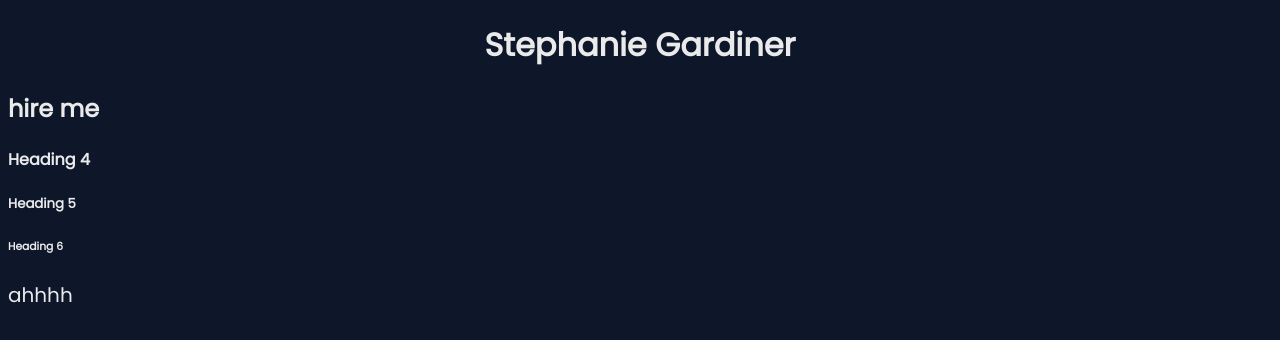
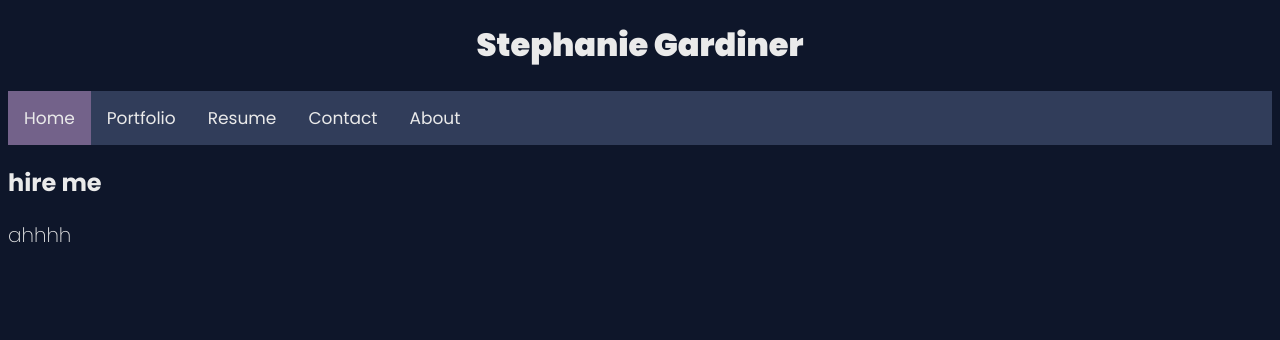
Before and after one commit to Incendium399/stephgardiner.com, a plain HTML site: page index.html in a window 1280 px wide. Drawn offline with Linux system fonts and the light colour scheme.

Commit message:
added navigation bar

```diff
--- a/index.html
+++ b/index.html
@@ -8,7 +8,9 @@
 -->
 <html>
     <head>
-        <link rel="stylesheet" href="https://fonts.googleapis.com/css?family=Poppins">
+      <link rel="preconnect" href="https://fonts.googleapis.com">
+      <link rel="preconnect" href="https://fonts.gstatic.com" crossorigin>
+      <link href="https://fonts.googleapis.com/css2?family=Poppins:ital,wght@0,100;0,200;0,300;0,400;0,500;0,600;0,700;0,800;0,900;1,100;1,200;1,300;1,400;1,500;1,600;1,700;1,800;1,900&display=swap" rel="stylesheet">
 
         <style>
 
@@ -22,13 +24,48 @@
           /*color: white;-->*/
           text-align: center;
           font-style: bold;
+          font-weight: 900;
         }
 
         p {
 
           font-size: 20px;
-          font-style: normal;
+          font-weight: 200;
         }
+
+         /* Add a black background color to the top navigation */
+.topnav {
+  background-color: #313D5A;
+  overflow: hidden;
+}
+
+/* Style the links inside the navigation bar */
+.topnav a {
+  float: left;
+  display: block;
+  color: #EAEAEA;
+  text-align: center;
+  padding: 14px 16px;
+  text-decoration: none;
+  font-size: 17px;
+}
+
+/* Change the color of links on hover */
+.topnav a:hover {
+  background-color: #EAEAEA;
+  color: #0E162A;
+}
+
+/* Add an active class to highlight the current page */
+.topnav a.active {
+  background-color: #73628A;
+  color: #EAEAEA;
+}
+
+/* Hide the link that should open and close the topnav on small screens */
+.topnav .icon {
+  display: none;
+}
         </style>
         </head>
 
@@ -37,13 +74,25 @@
 </head>
 
 <body>
+  <h1>Stephanie Gardiner</h1>
 
-<h1>Stephanie Gardiner</h1>
+  <div class="topnav" id="myTopnav">
+    <a href="#home" class="active">Home</a>
+    <a href="#portfolio">Portfolio</a>
+    <a href="#resume">Resume</a>
+    <a href="#contact">Contact</a>
+    <a href="#about">About</a>
+    <a href="javascript:void(0);" class="icon" onclick="myFunction()">
+      <i class="fa fa-bars"></i>
+    </a>
+  </div>
+
+
 <h2>hire me</h2>
-<!-- <h3>Heading 3</h3> -->
+<!-- <h3>Heading 3</h3>
 <h4>Heading 4</h4>
 <h5>Heading 5</h5>
-<h6>Heading 6</h6>
+<h6>Heading 6</h6> -->
 <p> ahhhh </p>
 
 </body>
```
